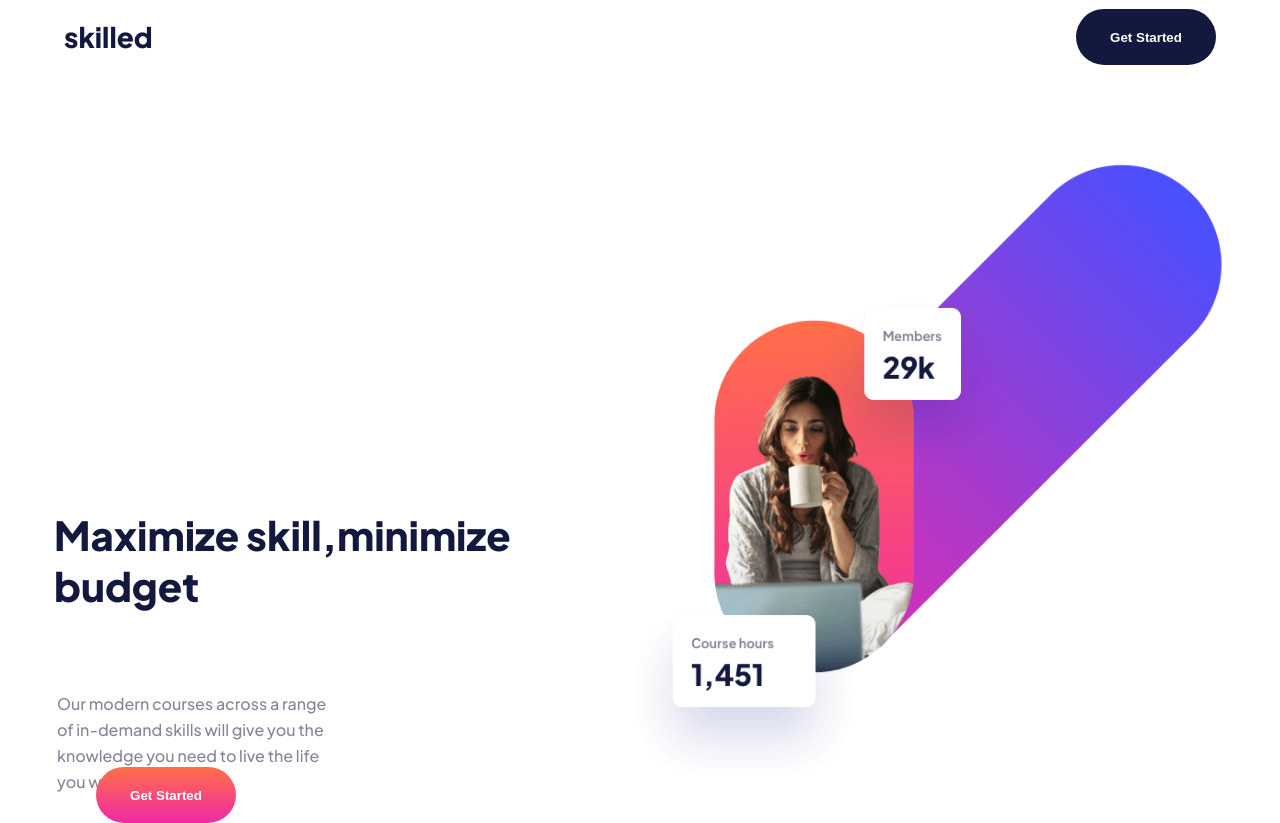
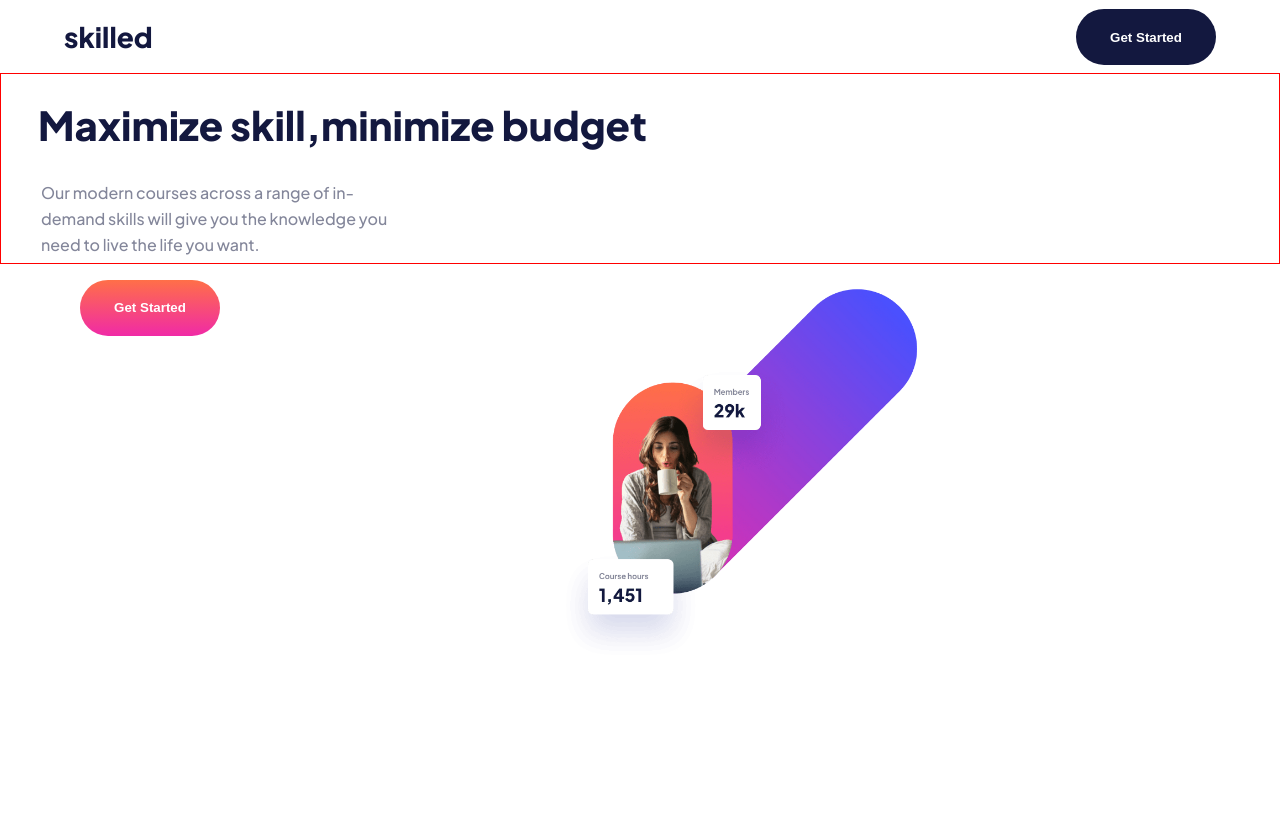
Before and after one commit to PiriyaLapa/Skilled-e-learning-landing-page, a React (Create React App) app: page / in a window 1280 px wide. After the commit the page ends 800 px from the top, so only its background shows below. Built offline with nearby package versions, Linux system fonts and the light colour scheme.

Commit message:
update and try to deploy

```diff
--- a/src/components/HeadLine/styles.ts
+++ b/src/components/HeadLine/styles.ts
@@ -3,6 +3,8 @@ import { theme } from "../../utilities";
 
 export const StyledHeadLine = styled.span<{ theme: typeof theme }>`
   color: ${(props) => props.theme.secondColor};
+
+  // Moblie screen
   @media screen and (min-width: 375px) {
     font-size: 40px;
     font-style: normal;
@@ -12,4 +14,9 @@ export const StyledHeadLine = styled.span<{ theme: typeof theme }>`
     text-align: left;
     padding: 25px 22px;
   }
+
+  // Tablap screen
+  @media screen and (min-width:768px){
+    width:60%;
+  }
 `;
--- a/src/pages/LandingPage/sections/Hero.tsx
+++ b/src/pages/LandingPage/sections/Hero.tsx
@@ -2,7 +2,7 @@ import { Component, ReactNode } from "react";
 import { HeaderContent } from "../../../apis/apis";
 import HeadLine from "../../../components/HeadLine/HeadLine";
 import HeadContent from "../../../components/HeadContent/HeadContent";
-import { StyledHero } from "./styles";
+import {  StyledHero } from "./styles";
 import PrimaryBtn from "../../../components/Buttons/PrimaryBtn";
 import { theme } from "../../../utilities";
 import Figure from "../../../components/figure/Figure";
--- a/src/pages/LandingPage/sections/styles.ts
+++ b/src/pages/LandingPage/sections/styles.ts
@@ -5,6 +5,7 @@ export const StyledHeader = styled.div`
 `;
 
 export const StyledHero = styled.div`
+
   // Mobile screen
   @media screen and (min-width: 375px) {
     :nth-child(3) {
@@ -15,19 +16,20 @@ export const StyledHero = styled.div`
 
     // Tablat screen
     @media screen and (min-width:768px){
+        overflow:hidden;
+
       :nth-child(2){
-        width:50%;
-        position:relative;
-        top:50px;
+        width:30%;
       }
     }
   }
 `;
 
 export const ContentBox = styled.div`
-  display:inline-block;
+
+// Tablet screen
+  border:1px solid red;
   @media screen and (min-width: 768px) {
-    width: 45%;
     padding: 0 15px;
   }
 `;
```
